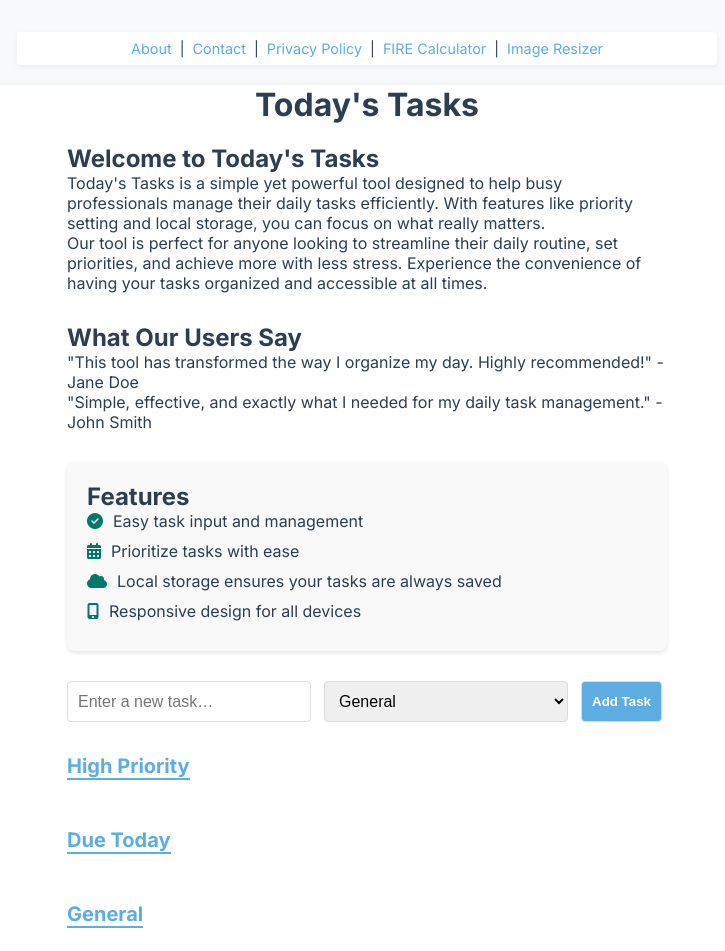
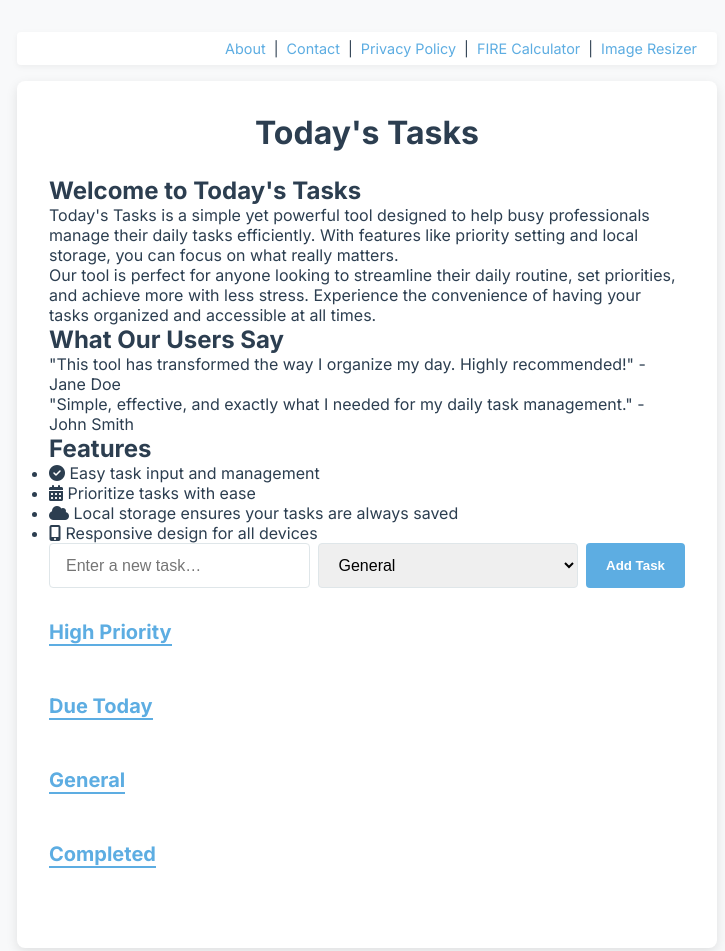
Before and after one commit to hill02252024/hill02252024.github.io, a plain HTML site: page index.html in a window 1280 px wide. Shown: the top 951 px of the page, without its empty margins (273-998 px from the left). Drawn offline with Linux system fonts and the light colour scheme; a small style sheet from the web is missing.

Commit message:
Update index.html

```diff
--- a/index.html
+++ b/index.html
@@ -11,60 +11,6 @@
   <!-- 自訂樣式 -->
   <script type="module" crossorigin src="/assets/index-CF3jDW0Z.js"></script>
   <link rel="stylesheet" crossorigin href="/assets/index-CH7WanU0.css">
-
-  <style>
-    .container {
-      margin: 0 auto;
-      max-width: 1000px; /* 增加了宽度 */
-      padding: 0 200px; /* 左右各增加100像素的空间 */
-    }
-    h1 {
-      text-align: center;
-      margin-bottom: 20px;
-    }
-    .introduction, .testimonials, .features {
-      margin-bottom: 30px;
-    }
-    .features {
-      background-color: #f9f9f9;
-      padding: 20px;
-      border-radius: 8px;
-      box-shadow: 0 2px 4px rgba(0, 0, 0, 0.1);
-    }
-    .features ul {
-      list-style: none;
-      padding: 0;
-    }
-    .features li {
-      display: flex;
-      align-items: center;
-      margin-bottom: 10px;
-      transition: background-color 0.3s;
-    }
-    .features li:hover {
-      background-color: #e0f7fa;
-      border-radius: 5px;
-    }
-    .features i {
-      margin-right: 10px;
-      color: #00796b;
-    }
-    .input-group {
-      margin-top: 20px;
-      display: flex;
-      justify-content: center;
-    }
-    .input-group input, .input-group select, .input-group button {
-      padding: 10px;
-      border-radius: 4px;
-      border: 1px solid #ddd;
-      margin-right: 5px;
-    }
-    .compliance-links {
-      text-align: center;
-      margin-bottom: 20px;
-    }
-  </style>
 </head>
 <body>
   <!-- 合規與工具連結列 -->
```
